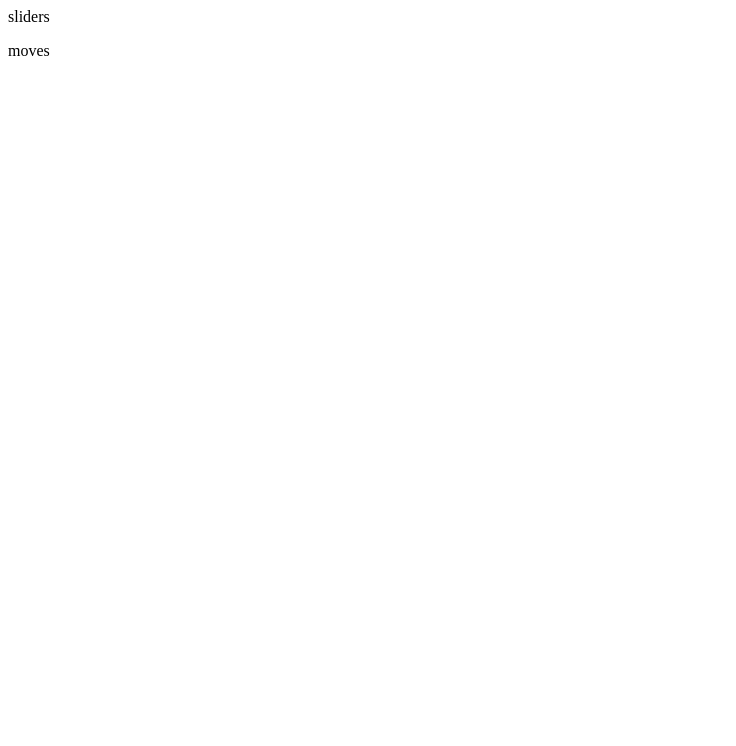
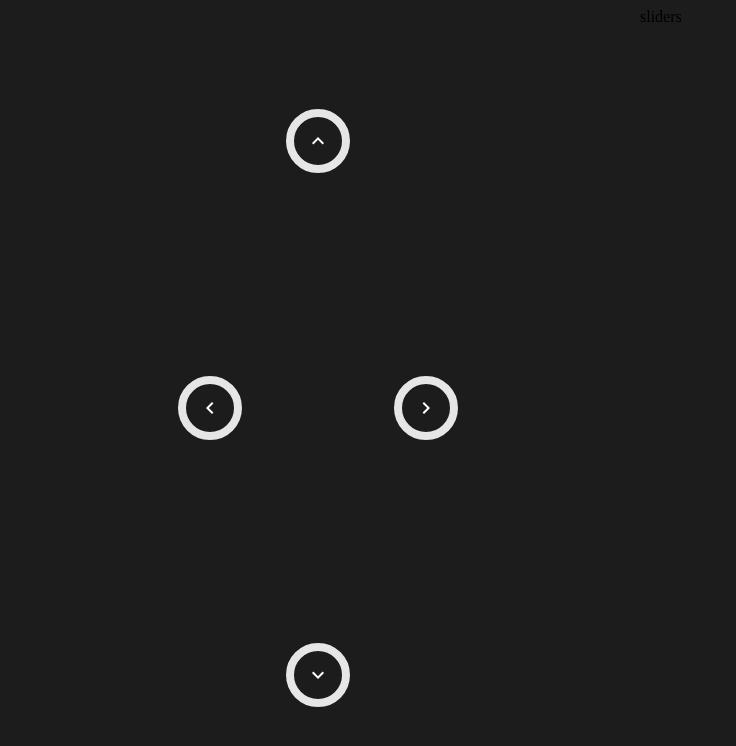
Before and after one commit to MikeSquall/pi_robot, a React (Vite) app in the folder webapp/: page / in a window 1280 px wide. Shown: the top 746 px of the page, without its empty margins (0-736 px from the left). Built offline with nearby package versions, Linux system fonts and the light colour scheme.

Commit message:
Added move buttons

```diff
--- a/webapp/src/components/Layout.tsx
+++ b/webapp/src/components/Layout.tsx
@@ -1,13 +1,26 @@
 import React from 'react';
-import { Grid } from '@material-ui/core';
+import {createStyles, Grid, makeStyles} from '@material-ui/core';
+import Moves from './Moves';
+
+const useStyles = makeStyles(() =>
+  createStyles({
+    root: {
+      height: '100vh',
+    },
+  }),
+);
 
 export default () => {
+  const classes = useStyles();
+
   return (
-    <>
-      <Grid container spacing={2}>
-        <Grid item xs={12}>sliders</Grid>
-        <Grid item xs={12}>moves</Grid>
+    <div>
+      <Grid container className={classes.root}>
+        <Grid item xs={6}>
+          <Moves />
+        </Grid>
+        <Grid item xs={6}>sliders</Grid>
       </Grid>
-    </>
+    </div>
   )
 };
--- /dev/null
+++ b/webapp/src/components/Moves.tsx
@@ -0,0 +1,58 @@
+import React from 'react';
+import {IconButton, createStyles, Grid, makeStyles, Theme} from '@material-ui/core';
+import {
+  KeyboardArrowUp,
+  KeyboardArrowDown,
+  KeyboardArrowLeft,
+  KeyboardArrowRight,
+} from '@material-ui/icons/'
+
+const useStyles = makeStyles((theme: Theme) =>
+  createStyles({
+    root: {
+      height: '100vh',
+      margin: 'auto',
+    },
+    button: {
+      border: `${theme.spacing(1)}px solid ${theme.palette.background.paper}`
+    },
+  }),
+);
+
+export default () => {
+  const classes = useStyles();
+
+  return (
+    <>
+      <Grid container spacing={2} alignItems="center"  className={classes.root}>
+        <Grid item xs={5} />
+        <Grid item xs={2}>
+          <IconButton className={classes.button}>
+            <KeyboardArrowUp/>
+          </IconButton>
+        </Grid>
+        <Grid item xs={5} />
+        <Grid item xs={3} />
+        <Grid item xs={2}>
+          <IconButton className={classes.button}>
+            <KeyboardArrowLeft/>
+          </IconButton>
+        </Grid>
+        <Grid item xs={2}/>
+        <Grid item xs={2}>
+          <IconButton className={classes.button}>
+            <KeyboardArrowRight/>
+          </IconButton>
+        </Grid>
+        <Grid item xs={3} />
+        <Grid item xs={5} />
+        <Grid item xs={2}>
+          <IconButton className={classes.button}>
+            <KeyboardArrowDown/>
+          </IconButton>
+        </Grid>
+        <Grid item xs={5} />
+      </Grid>
+    </>
+  )
+}
--- a/webapp/src/index.html
+++ b/webapp/src/index.html
@@ -10,7 +10,7 @@
 
         <title>Robot command</title>
     </head>
-<body>
+    <body style="background-color: #1c1c1c">
         <div id="root"></div>
         <script src="index.tsx"></script>
     </body>
--- a/webapp/src/theme.ts
+++ b/webapp/src/theme.ts
@@ -1,7 +1,14 @@
 import { createMuiTheme } from "@material-ui/core";
+
+const lightGrey = '#e6e6e6';
+const darkGrey = '#1c1c1c';
 
 export default createMuiTheme({
   palette: {
-    type: "dark",
+    type: 'dark',
+    background: {
+      default: darkGrey,
+      paper: lightGrey,
+    },
   }
 });
```
Also changed, not shown: webapp/package.json (+4 -3 lines), 1 other file (tests, documents, lock files or other folders). Lines whose indentation alone changed are shown as unchanged.
